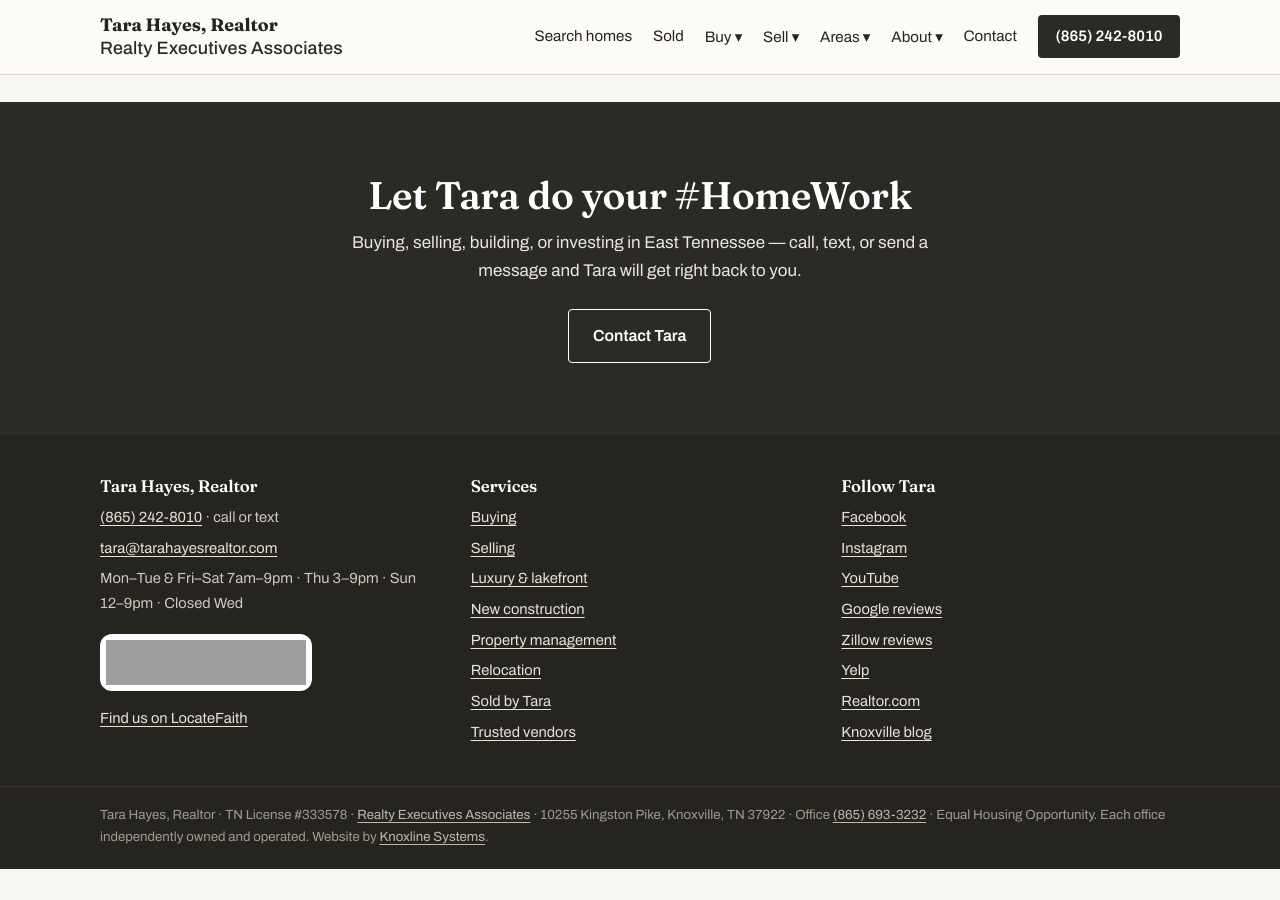
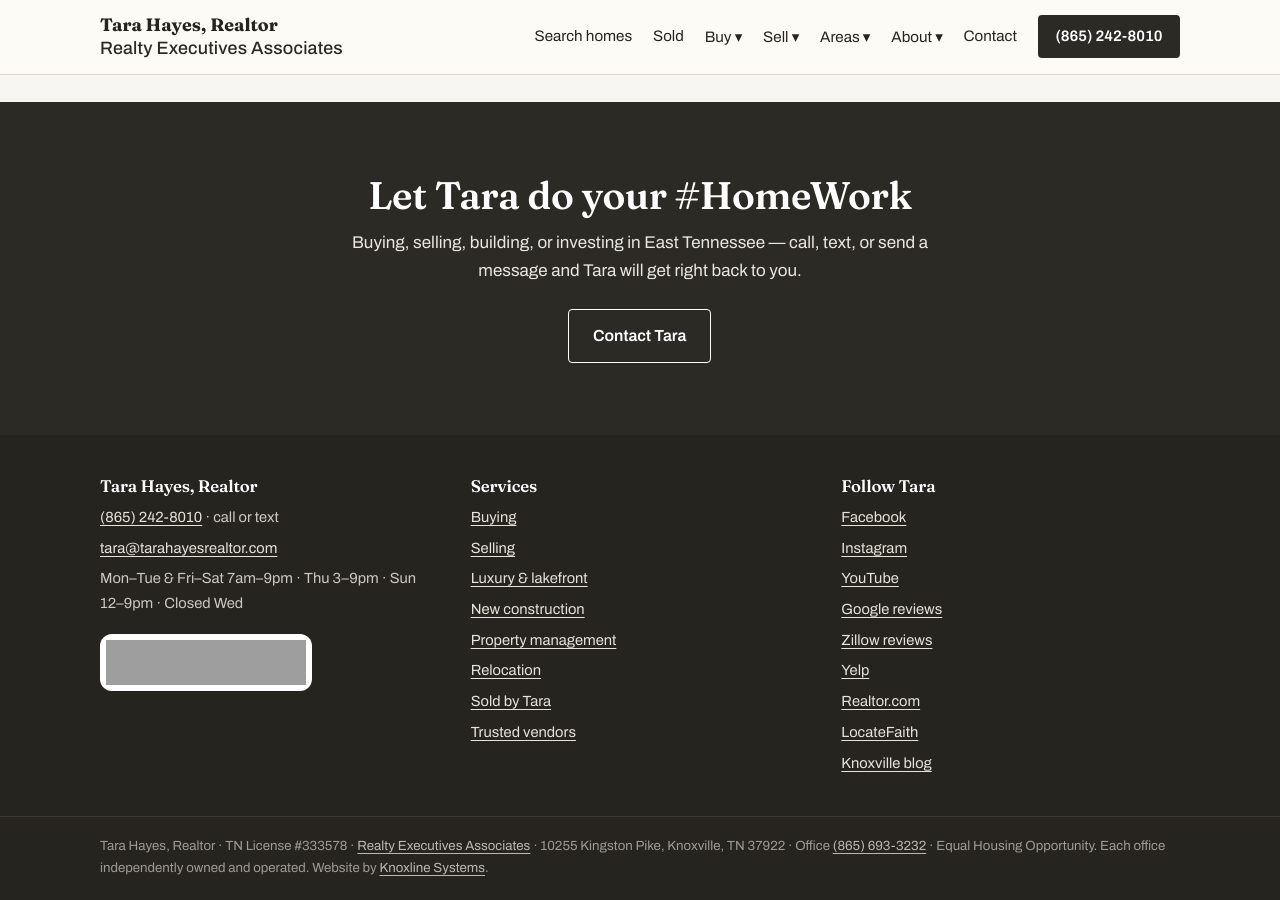
Before and after one commit to Westyn3/tara-hayes-realtor, a Jekyll site: the page built from index.html, in a window 1280 px wide and 900 px high, scrolled down 4039 px. Built offline with Jekyll 4.4.1, drawn with Linux system fonts in a browser that asks for light colours; before the commit the page ends 4908 px from its top, so only the background shows below that; grey boxes are pictures that could not be loaded.

Commit message:
Footer: keep badge under hours, move LocateFaith text link into Follow Tara list
Co-Authored-By: Claude Sonnet 5.5 <noreply@anthropic.com>
Claude-Session: https://claude.ai/code/session_017Tdkj31mQYZtdN1yVPKqVk

```diff
--- a/_layouts/default.html
+++ b/_layouts/default.html
@@ -239,7 +239,7 @@
         <li><a href="mailto:tara@tarahayesrealtor.com">tara@tarahayesrealtor.com</a></li>
         <li>Mon&ndash;Tue &amp; Fri&ndash;Sat 7am&ndash;9pm &middot; Thu 3&ndash;9pm &middot; Sun 12&ndash;9pm &middot; Closed Wed</li>
       </ul>
-      <p style="margin-top:1.2rem"><a href="https://locatefaith.com/business/tara-hayes-realtor" style="display:inline-block;background:#fff;border-radius:12px;padding:6px;line-height:0"><img src="https://locatefaith.com/brand/verified-badge-v2.svg" alt="Verified Christian Business on LocateFaith" width="200" height="89" loading="lazy"></a><br><a href="https://locatefaith.com/business/tara-hayes-realtor" style="display:inline-block;margin-top:0.5rem">Find us on LocateFaith</a></p>
+      <p style="margin-top:1.2rem"><a href="https://locatefaith.com/business/tara-hayes-realtor" style="display:inline-block;background:#fff;border-radius:12px;padding:6px;line-height:0"><img src="https://locatefaith.com/brand/verified-badge-v2.svg" alt="Verified Christian Business on LocateFaith" width="200" height="89" loading="lazy"></a></p>
     </div>
     <div>
       <h3>Services</h3>
```
Also changed, not shown: other parts of _layouts/default.html (+1 -0 lines).
